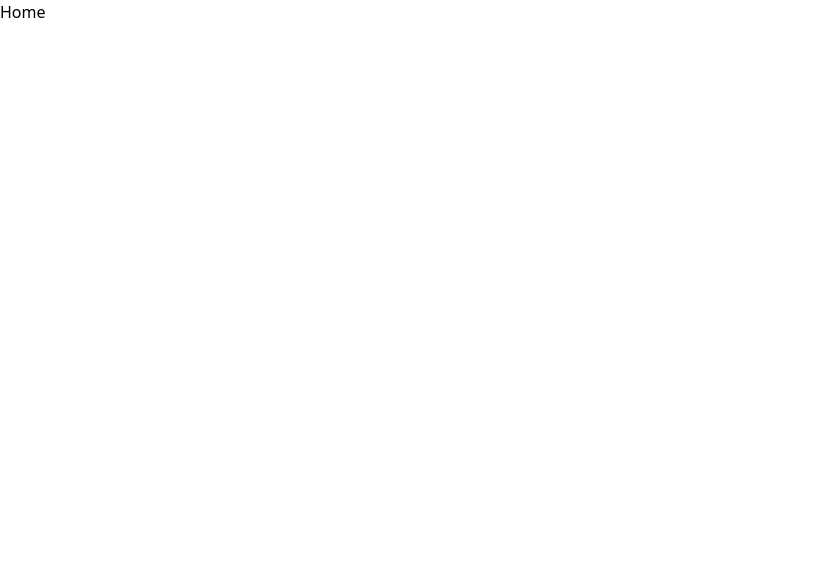
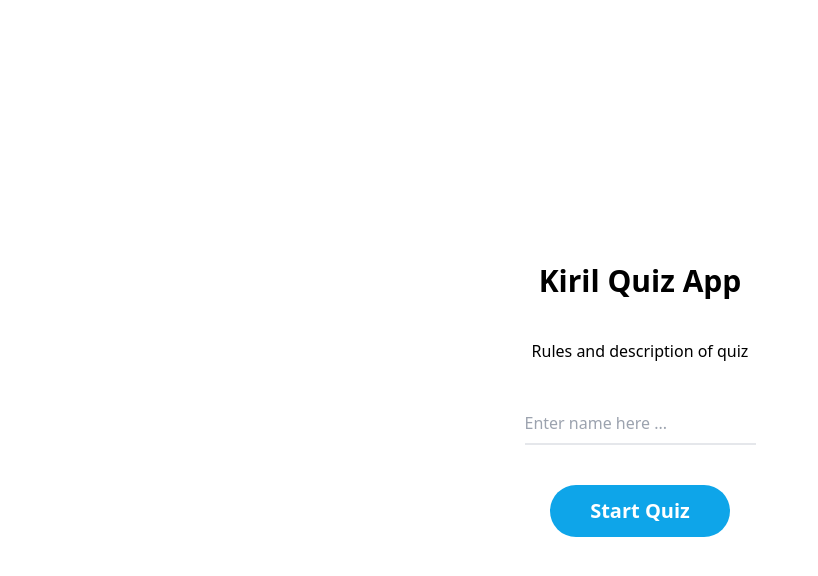
Before and after one commit to Kiril-Pavlov/react-quiz-app, a React (Create React App) app: page / in a window 1280 px wide. Shown: the top 576 px of the page, without its empty margins (0-818 px from the left). Built offline with nearby package versions, Linux system fonts and the light colour scheme.

Commit message:
home page of quiz created

```diff
--- a/src/components/Home.jsx
+++ b/src/components/Home.jsx
@@ -1,9 +1,22 @@
-import React from 'react'
+import React from "react";
+import { Link } from "react-router-dom";
 
 const Home = () => {
   return (
-    <div>Home</div>
-  )
-}
+    <div className="flex flex-col gap-10 items-center justify-center w-full h-screen">
+      <h1 className="font-bold text-3xl">Kiril Quiz App</h1>
+      <div>Rules and description of quiz</div>
+      <input
+        type="text"
+        placeholder="Enter name here ..."
+        className="border-b-2 focus:outline-none focus:border-b-2 focus:border-black px-0 py-2"
+        id=""
+      />
+      <button className="bg-sky-500 px-10 py-3 rounded-full text-white font-semibold text-xl">
+        <Link to={'quiz'}>Start Quiz</Link>
+      </button>
+    </div>
+  );
+};
 
-export default Home
+export default Home;
```
